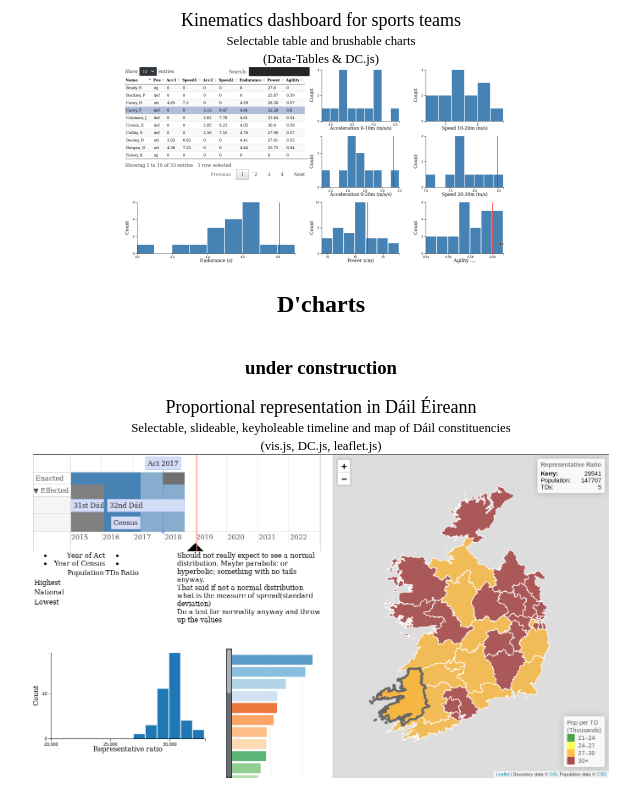
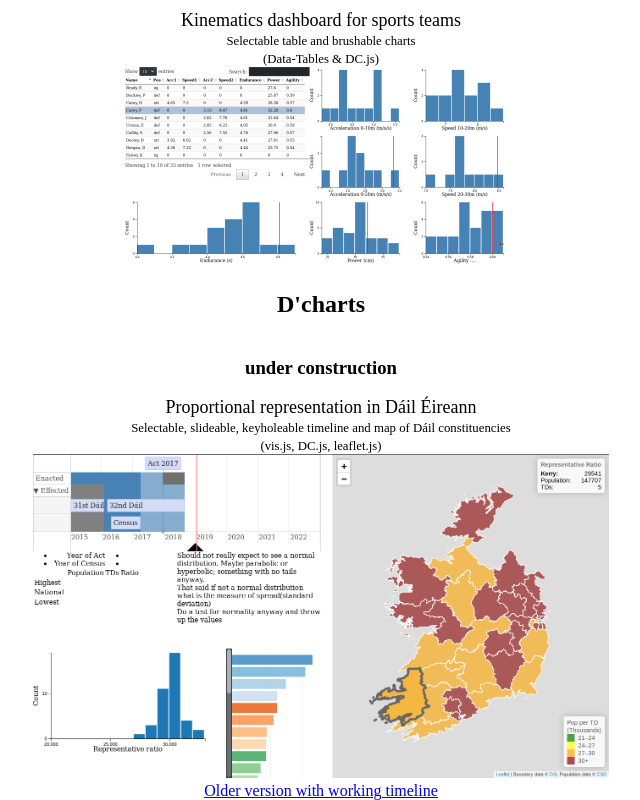
Before and after one commit to scriptsandstuff/scriptsandstuff.github.io, a website with bundled scripts: page index.html in a window 1280 px wide. Shown: the part 1255-2055 px from the top of the page, without its empty margins (319-959 px from the left). Built offline with nearby package versions, Linux system fonts and the light colour scheme.

```diff
--- a/index.html
+++ b/index.html
@@ -88,6 +88,7 @@
 					href="https://scriptsandstuff.github.io/d/">
 					<img id="img-rep-map" class="pf-item-image" src="media/rep-map-07.png">
 				</a>
+				<a href="https://scriptsandstuff.github.io/c/">Older version with working timeline</a>
 			</div>
 
 		</div>
```
Also changed, not shown: 1 other file.
